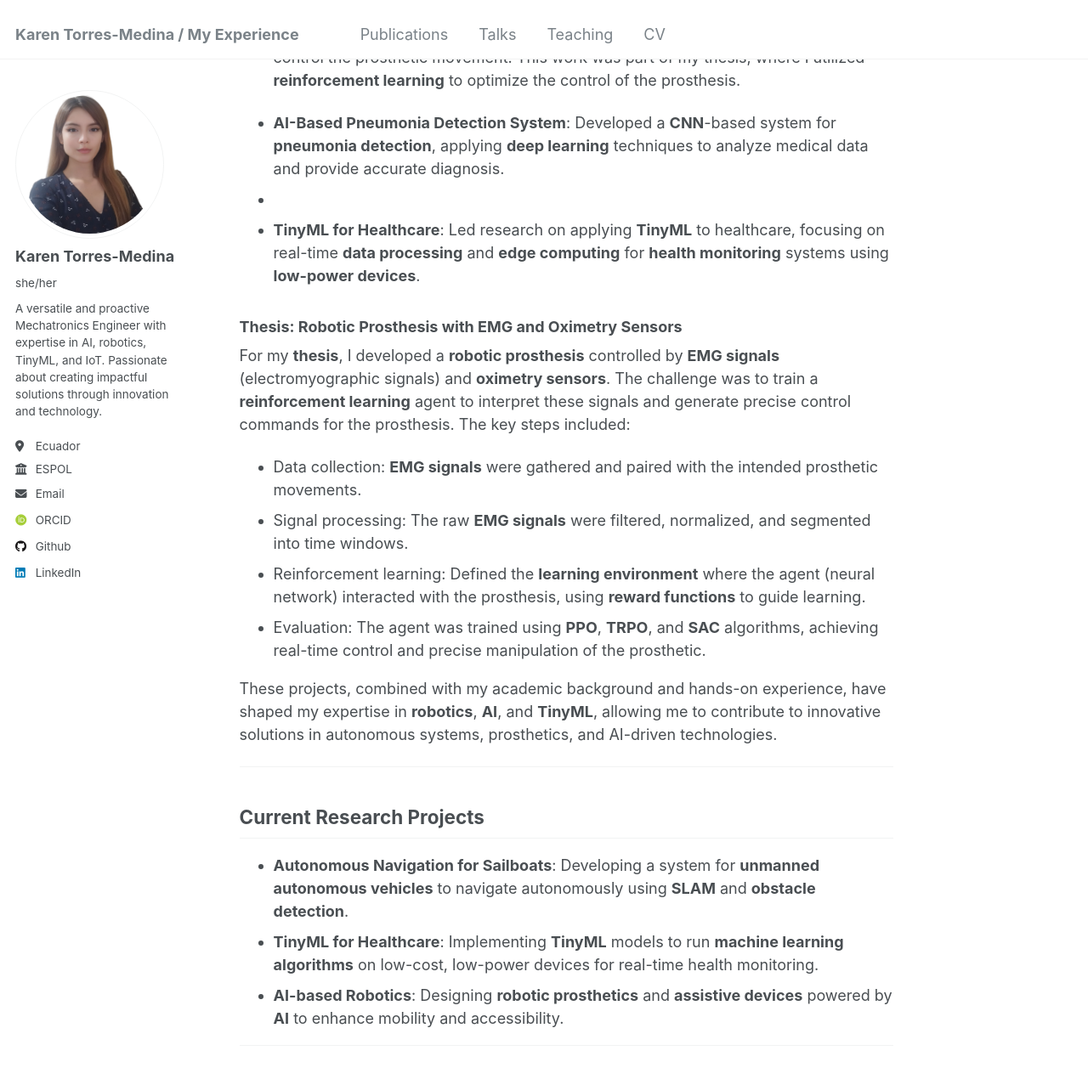
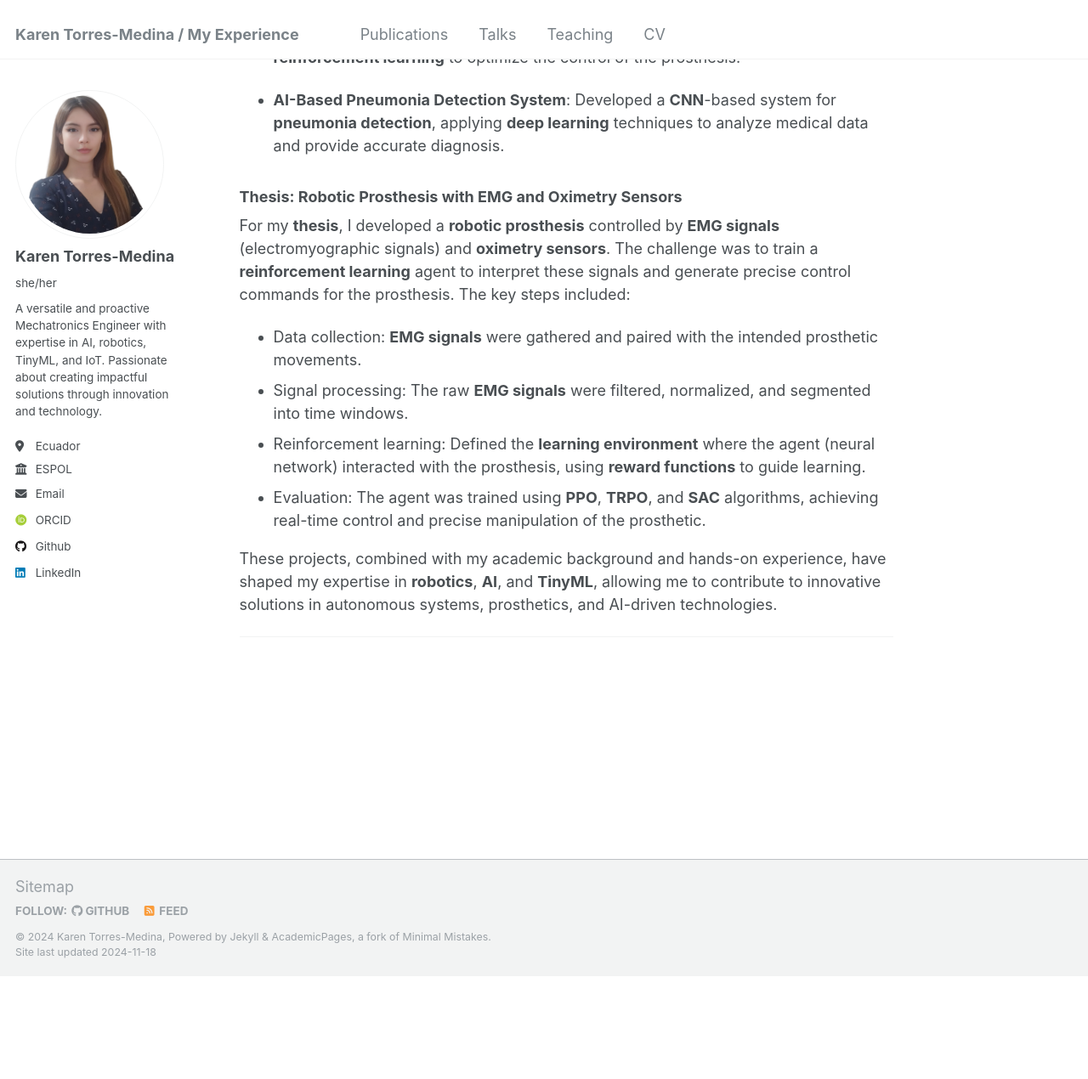
Before and after one commit to kttorres/experience, a Jekyll site: the page built from _pages/about.md, in a window 1280 px wide and 1400 px high, scrolled down 2871 px. Shown: the top 1270 px of the window at 85% size. Built offline with Jekyll 4.4.1, drawn with Linux system fonts in a browser that asks for light colours; some web fonts are replaced; after the commit the page ends 4020 px from its top, so only the background shows below that; some of the changed text lies outside the part shown.

Commit message:
Update about.md

```diff
--- a/_pages/about.md
+++ b/_pages/about.md
@@ -49,13 +49,12 @@ At **Robotilsa S.A.**, I participated in mechatronic design projects where I col
 
 ## Key Projects and Achievements
 
-- **Autonomous Sailboat Navigation**: Led the research and development of **autonomous navigation systems** for sailboats using **AI**, **SLAM**, and **YOLO** for obstacle detection and autonomous movement. This project was presented at the **IEEE Ibero-American Congress of Mechanical Engineering**.
+- **Autonomous Sailboat Navigation**: Developing a system for **unmanned autonomous vehicles** to navigate autonomously using **SLAM** and **obstacle detection** for sailboats using **AI**, **SLAM**, and **YOLO** for obstacle detection and autonomous movement.
 
 - **Robotic Prosthesis Development**: Designed and implemented a **robotic prosthesis** using **myoelectric sensors** and **oximetry**, applying **AI** to interpret sensor data and control the prosthetic movement. This work was part of my thesis, where I utilized **reinforcement learning** to optimize the control of the prosthesis.
 
 - **AI-Based Pneumonia Detection System**: Developed a **CNN**-based system for **pneumonia detection**, applying **deep learning** techniques to analyze medical data and provide accurate diagnosis.
--
-- **TinyML for Healthcare**: Led research on applying **TinyML** to healthcare, focusing on real-time **data processing** and **edge computing** for **health monitoring** systems using **low-power devices**.
+
 
 ### **Thesis: Robotic Prosthesis with EMG and Oximetry Sensors**
 For my **thesis**, I developed a **robotic prosthesis** controlled by **EMG signals** (electromyographic signals) and **oximetry sensors**. The challenge was to train a **reinforcement learning** agent to interpret these signals and generate precise control commands for the prosthesis. The key steps included:
@@ -66,12 +65,4 @@ For my **thesis**, I developed a **robotic prosthesis** controlled by **EMG sign
 
 These projects, combined with my academic background and hands-on experience, have shaped my expertise in **robotics**, **AI**, and **TinyML**, allowing me to contribute to innovative solutions in autonomous systems, prosthetics, and AI-driven technologies.
 
-
 ---
-
-## Current Research Projects
-- **Autonomous Navigation for Sailboats**: Developing a system for **unmanned autonomous vehicles** to navigate autonomously using **SLAM** and **obstacle detection**.
-- **TinyML for Healthcare**: Implementing **TinyML** models to run **machine learning algorithms** on low-cost, low-power devices for real-time health monitoring.
-- **AI-based Robotics**: Designing **robotic prosthetics** and **assistive devices** powered by **AI** to enhance mobility and accessibility.
-
----
```
